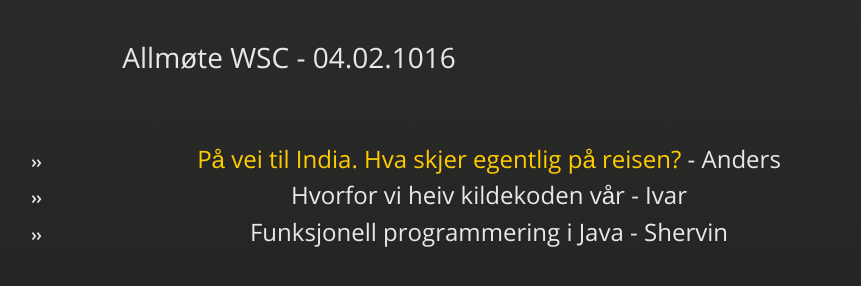
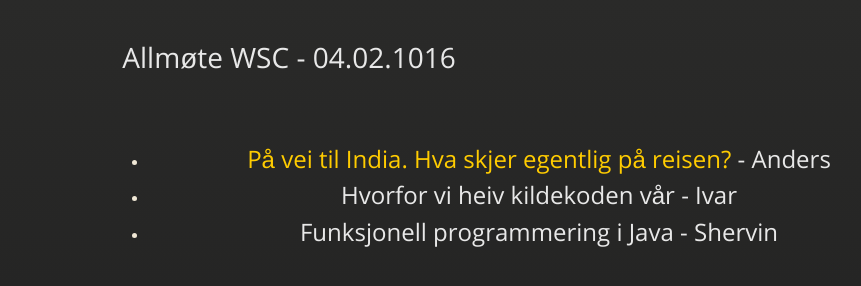
Before and after one commit to rossgard/rossgard.github.io, a plain HTML site: page index.html in a window 1280 px wide. Shown: the whole page, without its empty margins (351-1212 px from the left). Drawn offline with nearby package versions, Linux system fonts and the light colour scheme.

Commit message:
Faggruppemøte 04.02.2016

```diff
--- a/stylesheets/styles.css
+++ b/stylesheets/styles.css
@@ -325,7 +325,7 @@ dd {
 menu,
 ol,
 ul {
-  padding: 0 0 0 400px;
+  padding: 0 0 0 500px;
 }
 
 /*
@@ -596,7 +596,7 @@ a small {
 }
 
 ul {
-  list-style-image: url("../images/bullet.png");
+  /*list-style-image: url("../images/bullet.png");*/
 }
 
 strong {
```
